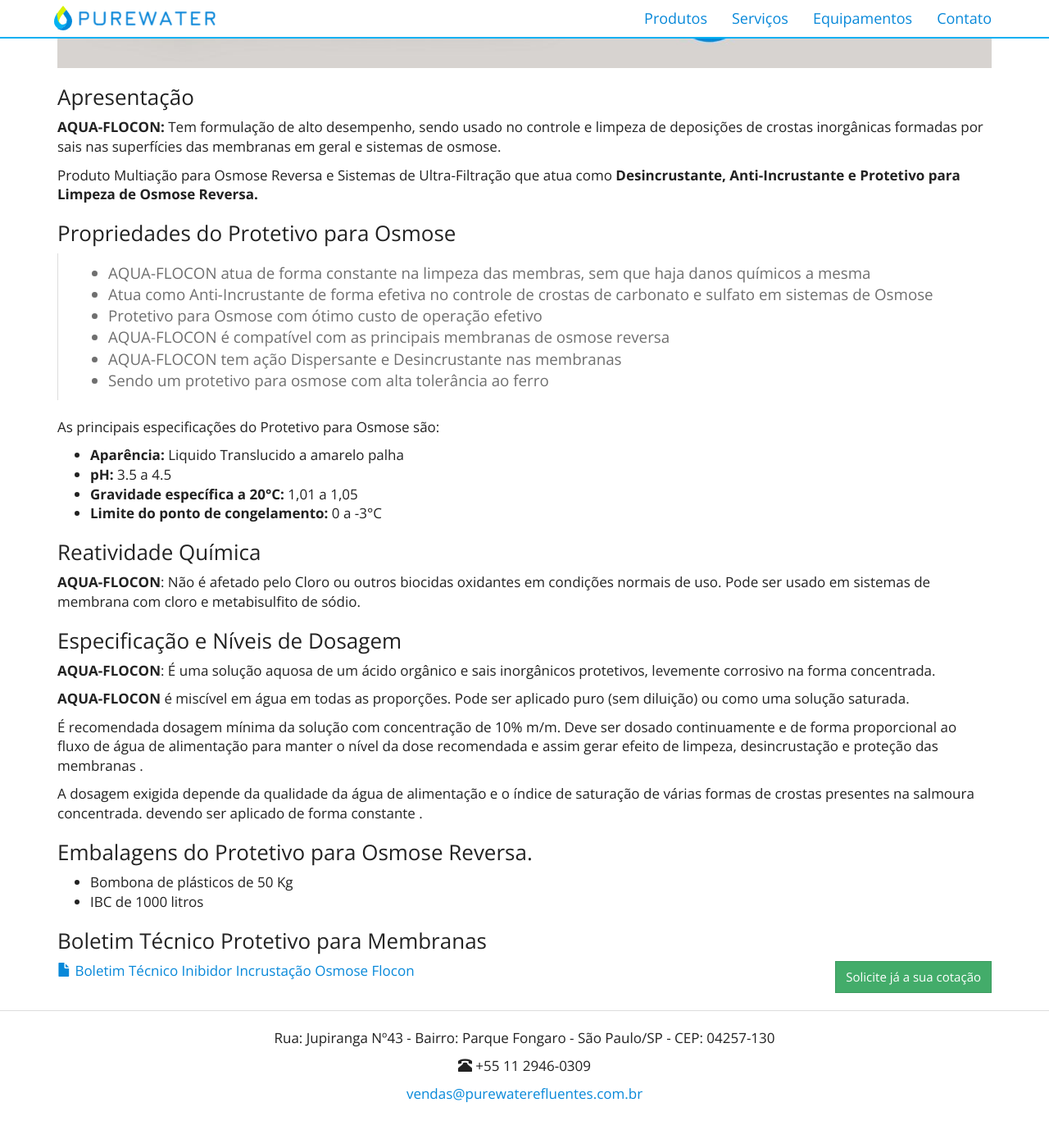
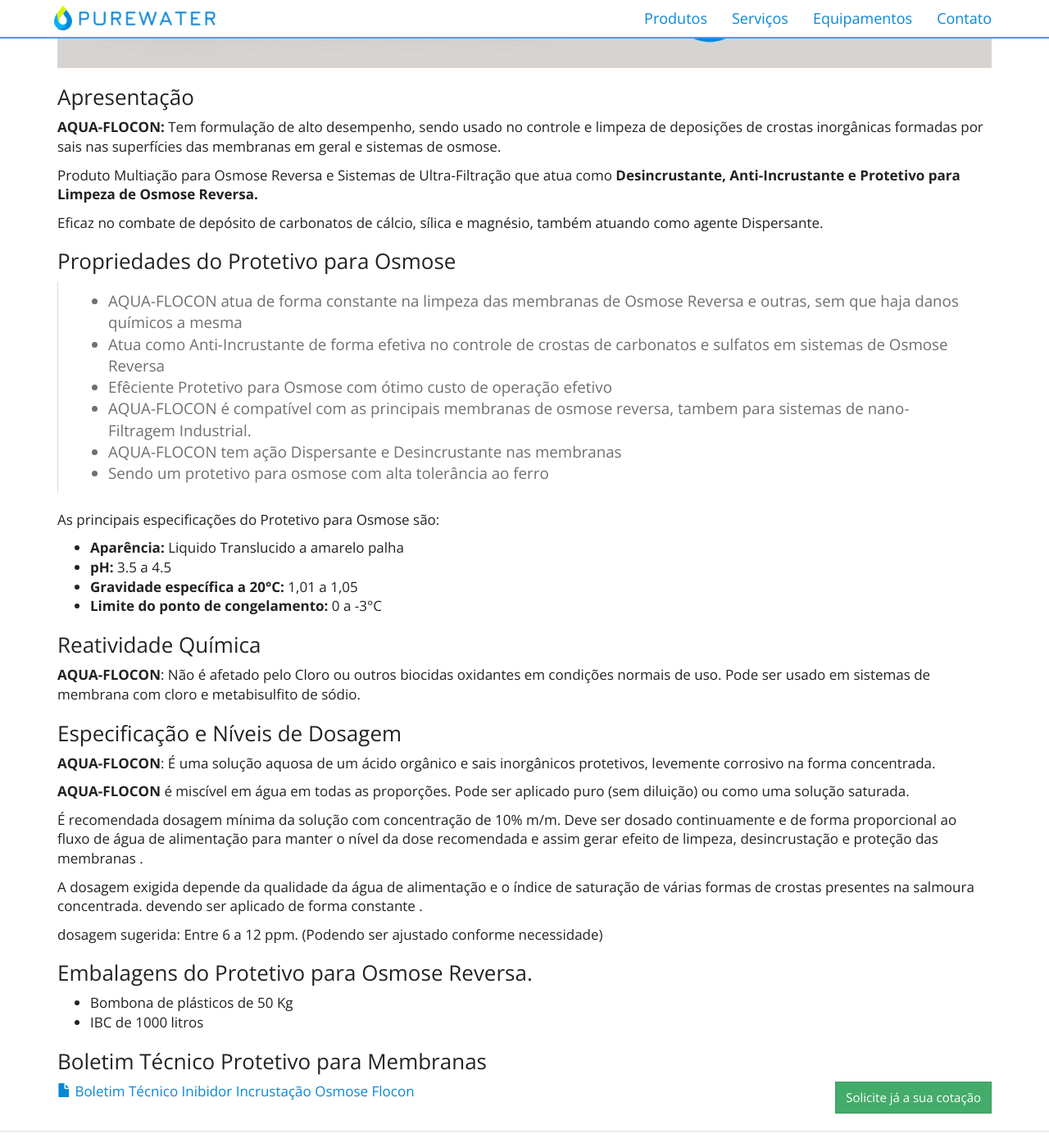
Before and after one commit to purewaterefluentes/purewaterefluentes.github.io, a Jekyll site: the page built from produtos/protetivo-membrana-osmose.md, in a window 1280 px wide and 1400 px high, scrolled down 1011 px. Shown: the whole window at 82% size. Built offline with Jekyll 4.4.1, drawn with Linux system fonts in a browser that asks for light colours; nearby versions of some CDN libraries; library files that are not in the unit come from our copies; before the commit the page ends 2368 px from its top, so only the background shows below that.

Commit message:
Update protetivo-membrana-osmose.md

```diff
--- a/produtos/protetivo-membrana-osmose.md
+++ b/produtos/protetivo-membrana-osmose.md
@@ -14,13 +14,16 @@
 
 Produto Multiação para Osmose Reversa e Sistemas de Ultra-Filtração que atua como **Desincrustante, Anti-Incrustante e Protetivo para Limpeza de Osmose Reversa.**
 
+Eficaz no combate de depósito de carbonatos de cálcio, sílica e magnésio, também atuando como agente Dispersante.
+
+
 ### Propriedades do Protetivo para Osmose
 
 >
-- AQUA-FLOCON atua de forma constante na limpeza das membras, sem que haja danos químicos a mesma
-- Atua como Anti-Incrustante de forma efetiva no controle de crostas de carbonato e sulfato em sistemas de Osmose
-- Protetivo para Osmose com ótimo custo de operação efetivo
-- AQUA-FLOCON é compatível com as principais membranas de osmose reversa
+- AQUA-FLOCON atua de forma constante na limpeza das membranas de Osmose Reversa e outras, sem que haja danos químicos a mesma
+- Atua como Anti-Incrustante de forma efetiva no controle de crostas de carbonatos e sulfatos em sistemas de Osmose Reversa
+- Efêciente Protetivo para Osmose com ótimo custo de operação efetivo
+- AQUA-FLOCON é compatível com as principais membranas de osmose reversa, tambem para sistemas de nano-Filtragem Industrial.
 - AQUA-FLOCON tem ação Dispersante e Desincrustante nas membranas
 - Sendo um protetivo para osmose com alta tolerância ao ferro
 >
@@ -48,6 +51,8 @@
 
 A dosagem exigida depende da qualidade da água de alimentação e o índice de saturação de várias formas de crostas presentes na salmoura concentrada. devendo ser aplicado de forma constante .
 
+dosagem sugerida: Entre 6 a 12 ppm. (Podendo ser ajustado conforme necessidade)
+
 ### Embalagens do Protetivo para Osmose Reversa.
 
 - Bombona de plásticos de 50 Kg
@@ -57,4 +62,4 @@
 
 {% include purewater/link-boletim.html
    label="Boletim Técnico Inibidor Incrustação Osmose Flocon"
-   arquivo="Boletim-tecnico-inibidor-incrustação-osmose-flocon.pdf" %}
+   arquivo="boletim-tecnico-inibidor-incrustacao-osmose-reversa-flocon-260.pdf" %}
```
